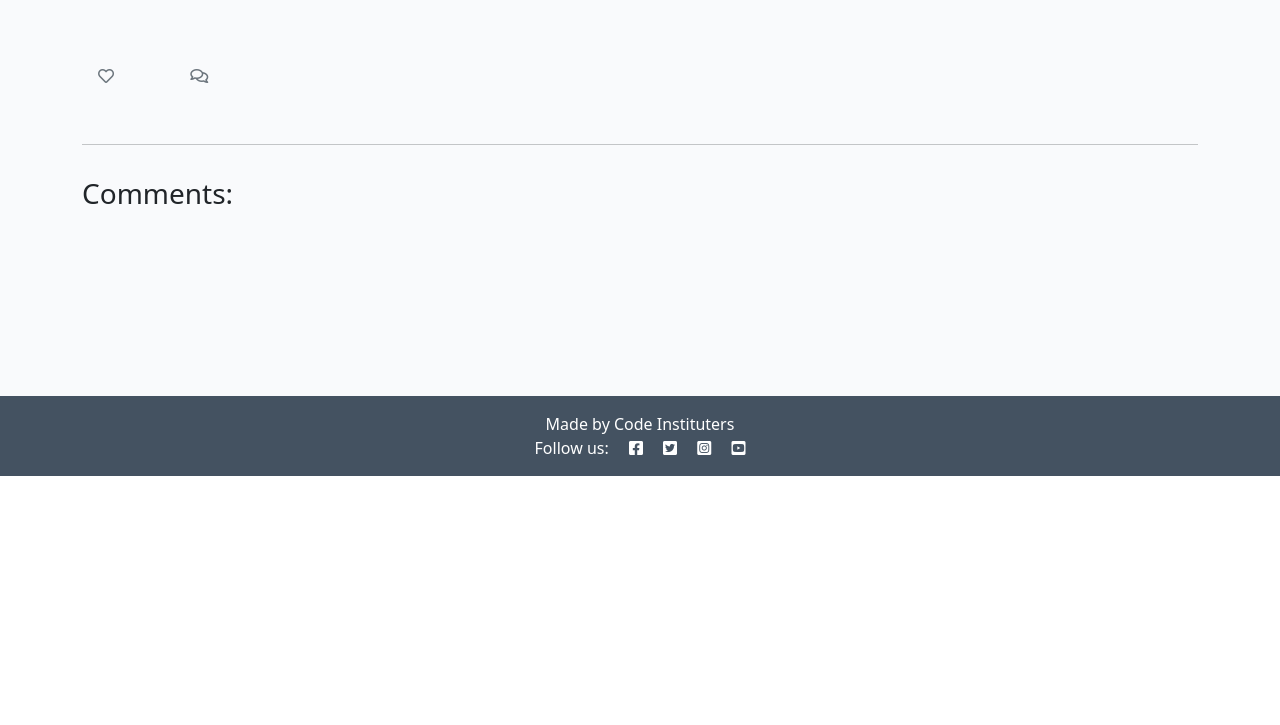
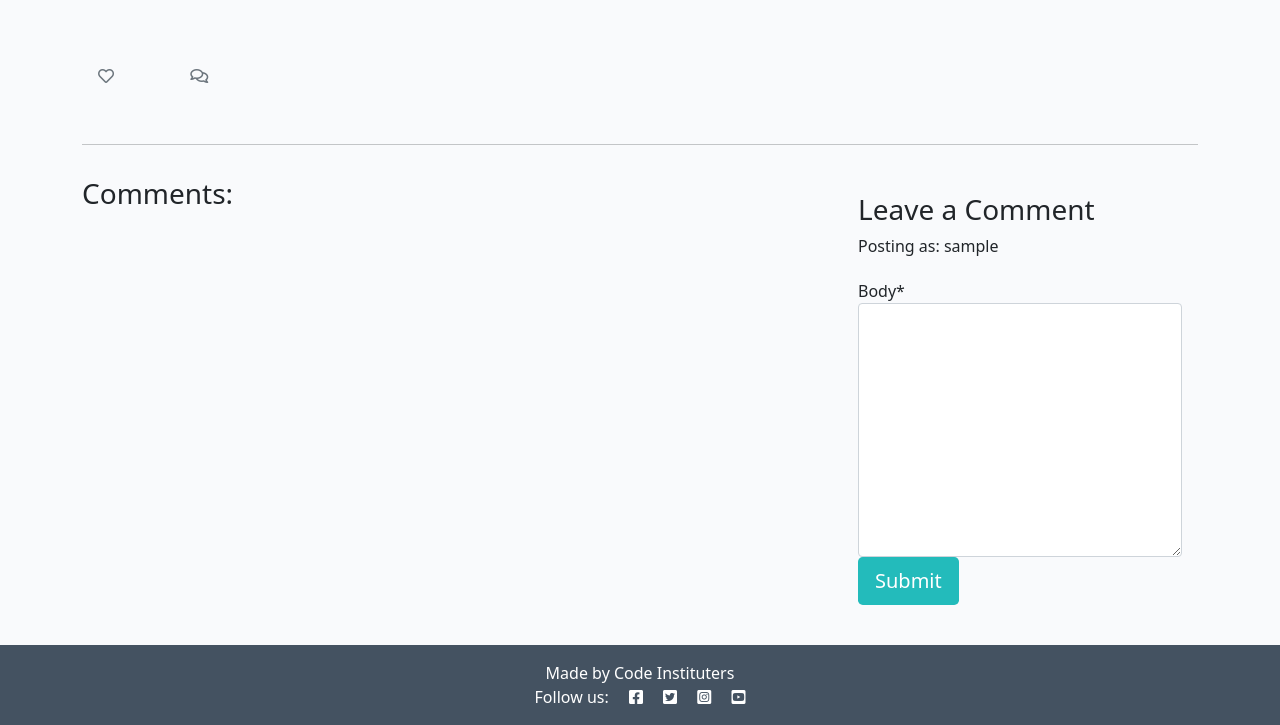
Before and after one commit to John-McPherson/I-think-therefore-I-blog, a Django app: template templates/post_detail.html in a window 1280 px wide. Shown: the part 324-1049 px from the top of the page. Before the commit the page ends 800 px from the top, so only its background shows below. Run offline with Django 3.2, Linux system fonts and the light colour scheme; the template is opened without the code that fills it: values that come from a table or form of the project are taken from there, others are empty; the visitor is signed in with stand-in values (Sample User, id 1); some libraries are stand-ins or nearby versions.

Commit message:
add comment form to post_detail template

```diff
--- /dev/null
+++ b/blog/forms.py
@@ -0,0 +1,7 @@
+from .models import Comment
+from django import forms
+
+class CommentForm(forms.ModelForm):
+    class Meta:
+        model = Comment
+        fields = ('body',)
--- a/blog/views.py
+++ b/blog/views.py
@@ -1,6 +1,7 @@
 from django.shortcuts import render, get_object_or_404
 from django.views import generic, View
 from .models import Post
+from .forms import CommentForm
 
 # Create your views here.
 class PostList(generic.ListView):
@@ -25,6 +26,9 @@ class PostDetail(View):
             {
                 'post':post,
                 'comments': comments,
-                'liked': liked
+                'liked': liked,
+                'comment_form': CommentForm()
             },
+
+
         )
--- a/codestar/settings.py
+++ b/codestar/settings.py
@@ -49,6 +49,7 @@ INSTALLED_APPS = [
     'django.contrib.staticfiles',
     'cloudinary',
     'django_summernote',
+    'crispy_forms',
     'blog',
 ]
 
@@ -56,6 +57,8 @@ SITE_ID = 1
 
 LOGIN_REDIRECT_URL ='/'
 LOGOUT_REDIRECT_URL = '/'
+
+CRISPY_TEMPLATE_PACK = 'bootstrap4'
 
 MIDDLEWARE = [
     'django.middleware.security.SecurityMiddleware',
--- a/templates/post_detail.html
+++ b/templates/post_detail.html
@@ -1,4 +1,6 @@
 {% extends 'base.html' %} {% block content %}
+
+{% load crispy_forms_tags %}
 
 <div class="masthead">
     <div class="container">
@@ -76,7 +78,15 @@
         </div>
         <div class="col-md-4 card mb-4  mt-3 ">
             <div class="card-body">
-                <!-- For later -->
+                {% if user.is_authenticated %}
+                <h3>Leave a Comment</h3>
+                <p>Posting as: {{user.username}}</p>
+                <form action="post" style="margin-top: 1.3em;">
+                    {{comment_form | crispy}}
+                    {% csrf_token %}
+                    <button class="btn btn-signup btn-lg" type="submit">Submit</button>
+                </form>
+                {% endif %}
             </div>
         </div>
     </div>
```
